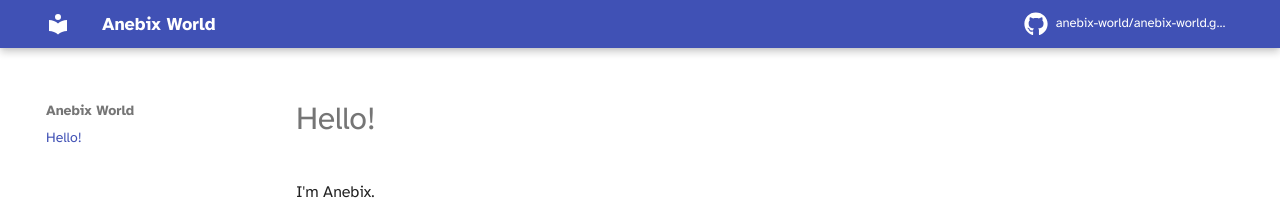
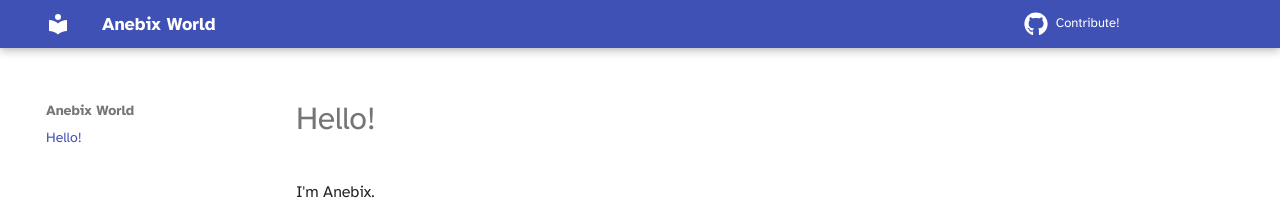
Before and after one commit to anebix-world/anebix-world.github.io, an MkDocs documentation site: the page built from docs/index.md, in a window 1280 px wide. Shown: the top 207 px of the page. Built offline with MkDocs 1.6.1 and Material for MkDocs 9.7.7, drawn with Linux system fonts in a browser that asks for light colours; comment, search, counter and statistics services are not loaded; the version menu is left out.

Commit message:
rename contribute

```diff
--- a/mkdocs.yml
+++ b/mkdocs.yml
@@ -1,6 +1,6 @@
 site_name: Anebix World
 repo_url: https://github.com/anebix-world/anebix-world.github.io
-repo_name: anebix-world/anebix-world.github.io
+repo_name: Contribute!
 
 theme:
   icon:
```
